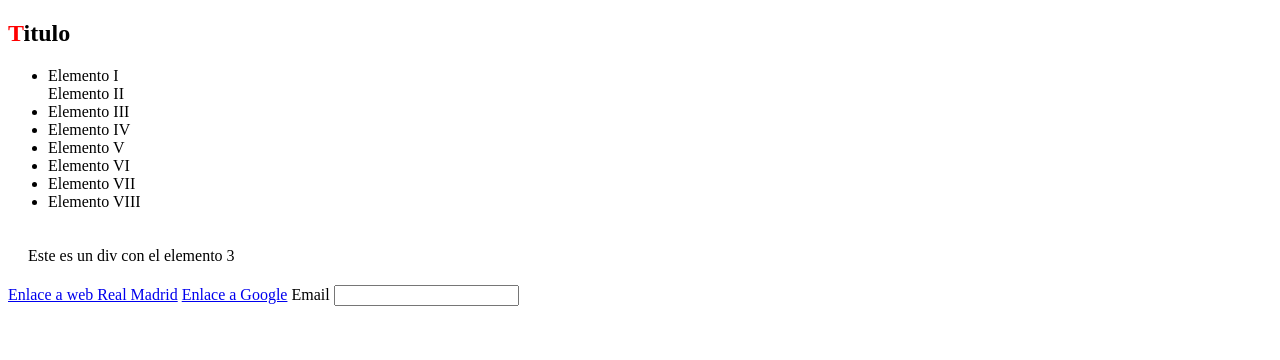
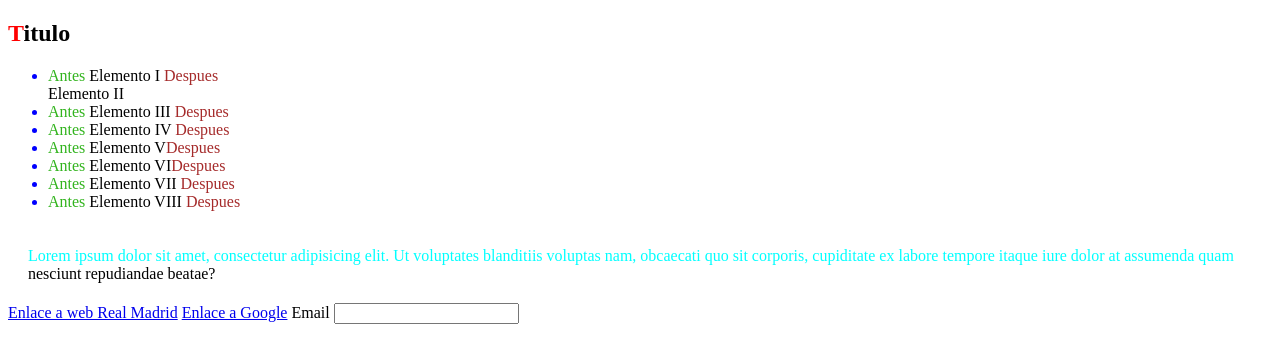
Before and after one commit to andresf9824/HTML-Y-CSS, a plain HTML site: page CURSO HTML Y CSS/CSS/PSEUDOELEMENTOS/index.html in a window 1280 px wide. Drawn offline with Linux system fonts and the light colour scheme.

Commit message:
Pseudolementos

```diff
--- a/CURSO HTML Y CSS/CSS/PSEUDOELEMENTOS/index.html
+++ b/CURSO HTML Y CSS/CSS/PSEUDOELEMENTOS/index.html
@@ -3,7 +3,7 @@
 <head>
     <meta charset="UTF-8">
     <meta name="viewport" content="width=device-width, initial-scale=1.0">
-    <title>Pseudoclases</title>
+    <title>Pseudoelementos</title>
     <link rel="stylesheet" href="styles.css">
 </head>
 <body>
@@ -19,7 +19,9 @@
             <li> Elemento VII </li>
             <li> Elemento VIII </li>
         </ul>
-    <div class="elemento3"> Este es un div con el elemento 3</div>
+    <div > Lorem ipsum dolor sit amet, consectetur adipisicing elit. Ut voluptates blanditiis voluptas nam, obcaecati quo sit corporis, cupiditate
+        ex labore tempore itaque iure dolor at assumenda quam nesciunt repudiandae beatae?</div>
+
     <a href="https://www.realmadrid.com"> Enlace a web Real Madrid</a>
     <a href="https://google.com"> Enlace a Google</a>
 
--- a/CURSO HTML Y CSS/CSS/PSEUDOELEMENTOS/styles.css
+++ b/CURSO HTML Y CSS/CSS/PSEUDOELEMENTOS/styles.css
@@ -2,6 +2,29 @@ div {
     padding: 20px
 }
 
+/* Los pseudoelementos se representan con dos puntos :: asi accedo a ellos. Los pseudoelementos son 10*/
+
 h1::first-letter {
     color:red;
 }
+
+div::first-line {
+    color: aqua;
+}
+
+li::marker {
+
+    color: blue;
+}
+
+li::after {
+
+    content: "Despues";
+    color: brown;
+}
+
+li::before {
+
+    content: "Antes";
+    color: rgb(50, 180, 30)
+}
```
